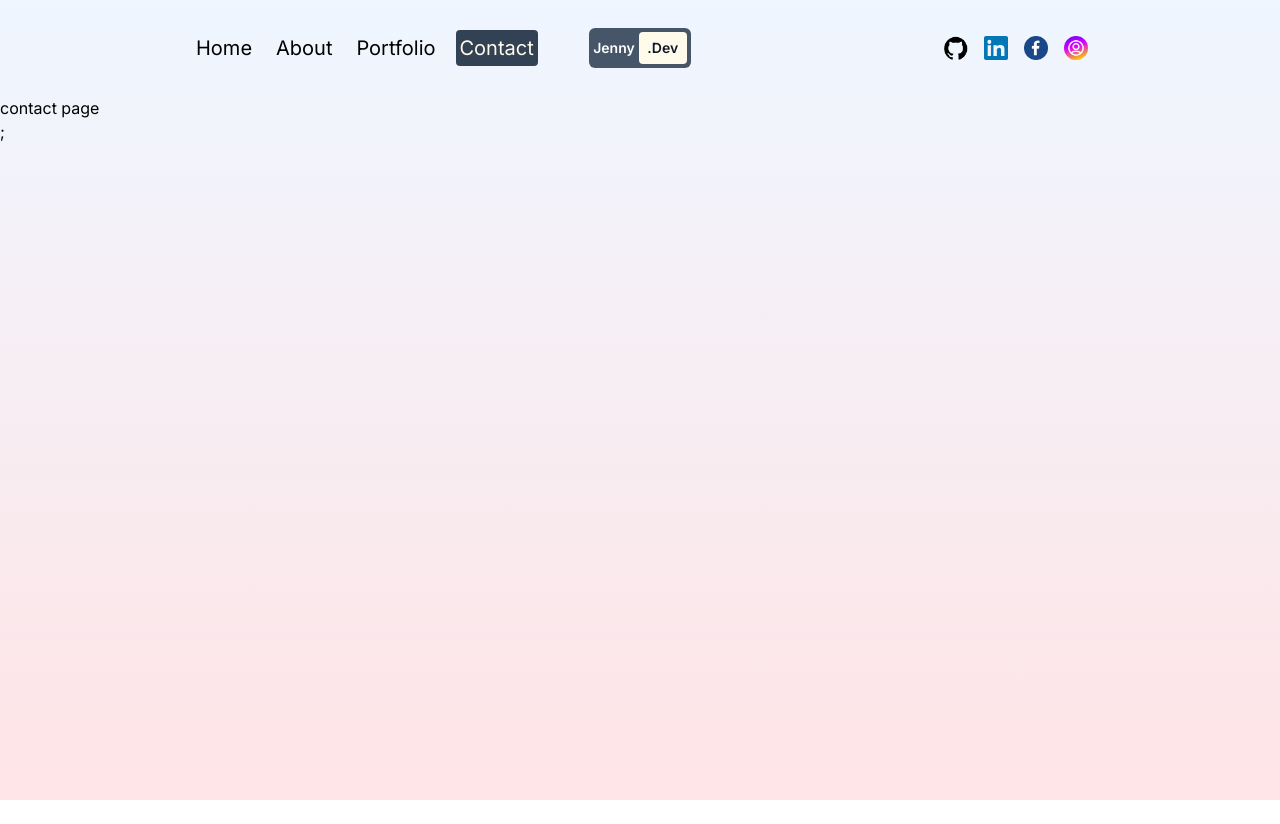
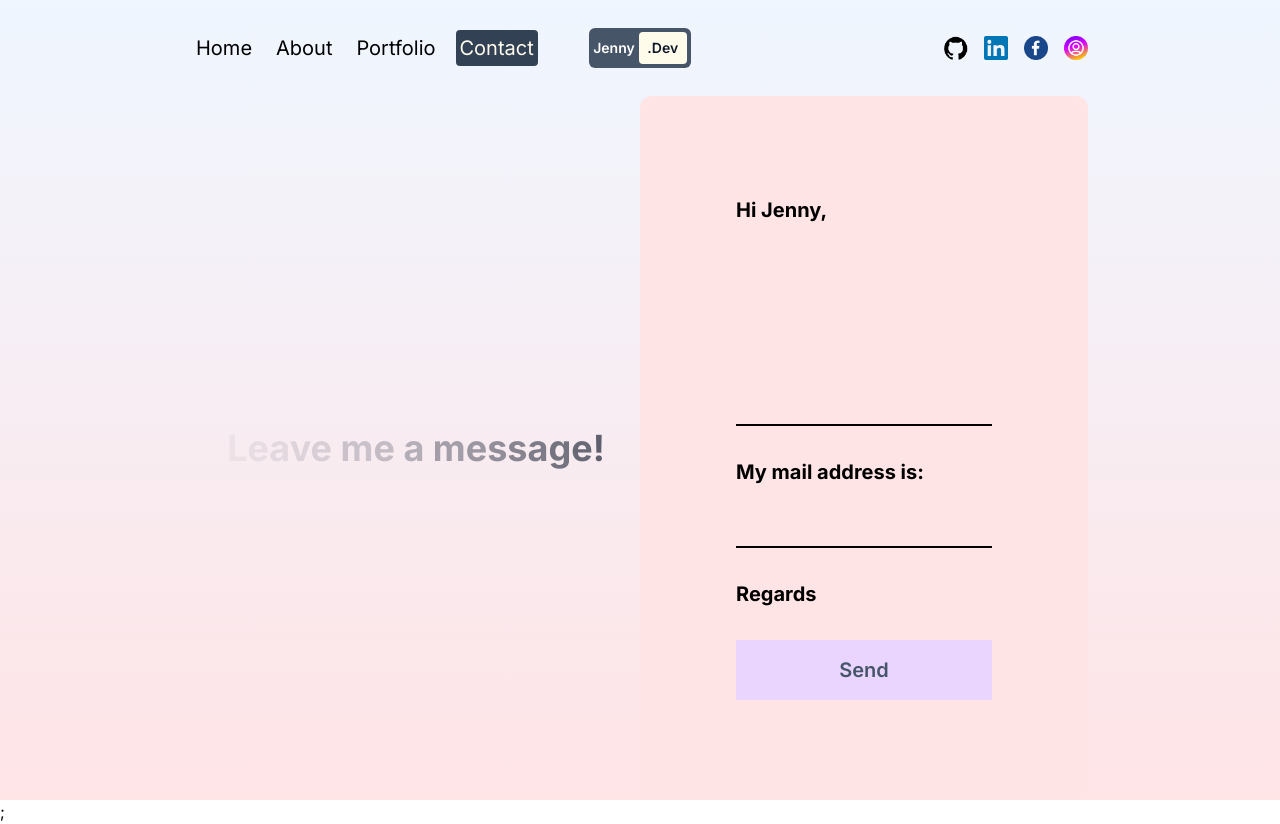
Before and after one commit to Trang217/animated_portfolio, a Next.js app: page /contact in a window 1280 px wide. Before the commit the page ends 800 px from the top, so only its background shows below. Built offline with nearby package versions, Linux system fonts and the light colour scheme.

Commit message:
add contact page

```diff
--- a/src/app/contact/page.jsx
+++ b/src/app/contact/page.jsx
@@ -1,8 +1,12 @@
 "use client";
 import { motion } from "framer-motion";
-import React from "react";
+import React, { useState } from "react";
 
 function ContactPage() {
+  const [success, setSuccess] = useState(false);
+  const [error, setError] = useState(false);
+
+  const text = "Leave me a message!";
   return (
     <motion.div
       className="h-full"
@@ -10,7 +14,56 @@ function ContactPage() {
       animate={{ y: 0 }}
       transition={{ duration: 1 }}
     >
-      <div>contact page</div>;
+      <div className="h-full flex flex-col lg:flex-row px-4 sm:px-8 md:px-12 lg:px-20 xl:px-48 font-bold">
+        {/* Text container  */}
+        <div className="h-1/2 lg:h-full lg:w-1/2 flex items-center justify-center text-4xl text-slate-900">
+          <div className="pointer-events-none">
+            {text.split("").map((letter, index) => (
+              <motion.span
+                key={index}
+                initial={{ opacity: 1 }}
+                animate={{ opacity: 0 }}
+                transition={{
+                  duration: 3,
+                  repeat: Infinity,
+                  delay: index * 0.1,
+                }}
+              >
+                {letter}
+              </motion.span>
+            ))}
+          </div>
+        </div>
+
+        {/* Form container  */}
+        <form className="h-1/2 lg:h-full lg:w-1/2 bg-rose-100 rounded-xl text-xl flex flex-col justify-center gap-8 p-24">
+          <span>Hi Jenny,</span>
+          <textarea
+            rows={6}
+            className="bg-transparent border-b-2 border-b-black outline-none resize-none"
+          />
+          <span>My mail address is:</span>
+          <input
+            type="text"
+            className="bg-transparent border-b-2 border-b-black outline-none"
+          />
+          <span>Regards</span>
+          <button className="bg-purple-200 font-semibold text-slate-600 py-4">
+            Send
+          </button>
+          {success && (
+            <span className="text-green-600 font-semibold">
+              Your message has been sent successfully!
+            </span>
+          )}
+          {error && (
+            <span className=" text-red-600 font-semibold">
+              Something went wrong!
+            </span>
+          )}
+        </form>
+      </div>
+      ;
     </motion.div>
   );
 }
```
